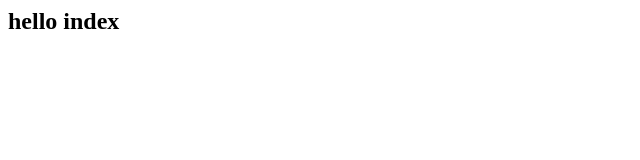
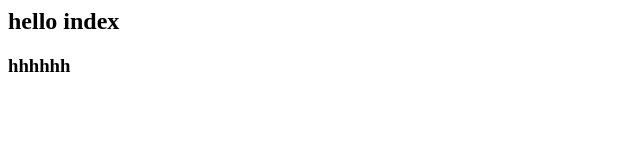
Before and after one commit to anujng4622/firstgitproject, a plain HTML site: page ires/index.html in a window 1280 px wide. Shown: the full height of the page, 0-640 px from the left. Drawn offline with Linux system fonts and the light colour scheme.

Commit message:
testing change test with tortise git commit

```diff
--- a/ires/index.html
+++ b/ires/index.html
@@ -1 +1,2 @@
 <h2>hello index</h2>
+<h3>hhhhhh</h3>
```
